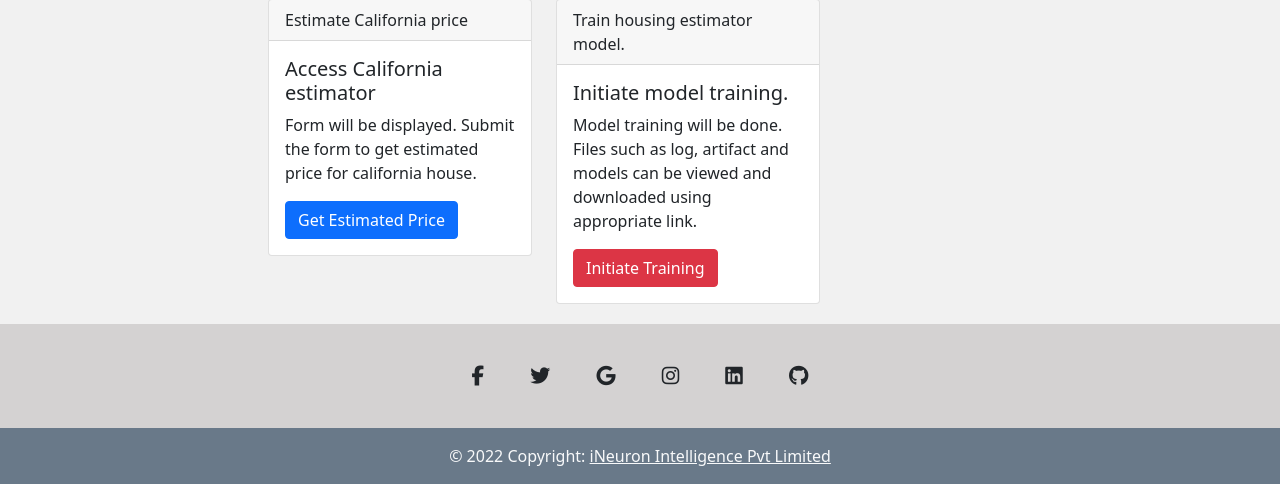
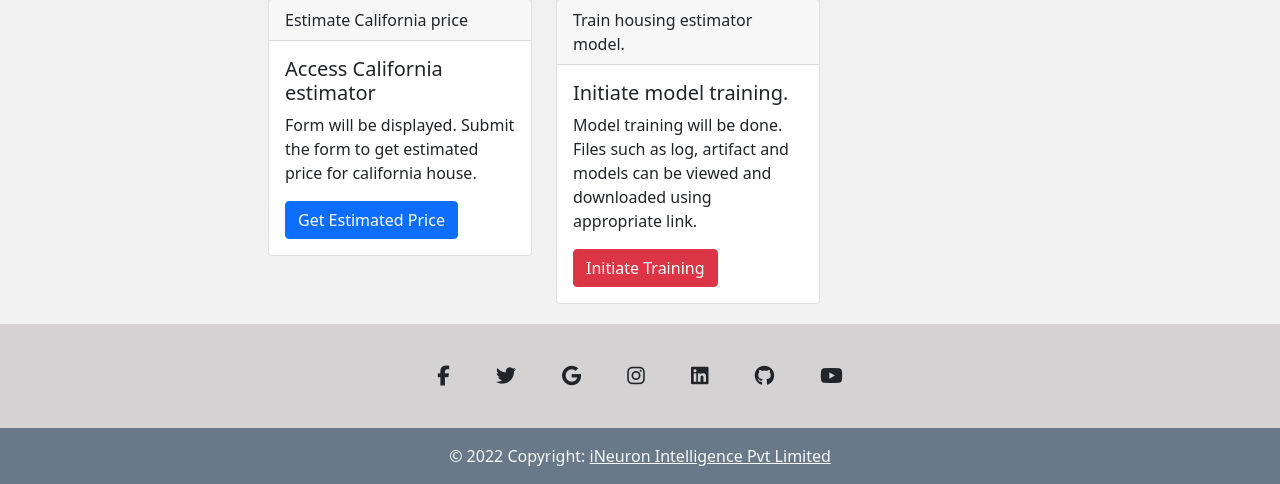
Before and after one commit to amargajula123/MLOps_house_price_project, a Flask app: page / in a window 1280 px wide. Shown: the part 703-1187 px from the top of the page. Run offline with Flask 3, Linux system fonts and the light colour scheme; some libraries are stand-ins or nearby versions.

Commit message:
Deploying ml-regression-app-mlops in Heroku

```diff
--- a/templates/header.html
+++ b/templates/header.html
@@ -136,7 +136,7 @@ table-layout: fixed;
             <!-- Section: Social media -->
             <section class="mb-4">
                 <!-- Facebook -->
-                <a class="btn btn-link btn-floating btn-lg text-dark m-1" href="#!" role="button"
+                <a class="btn btn-link btn-floating btn-lg text-dark m-1" href="https://www.facebook.com/its.amargajula" role="button"
                     data-mdb-ripple-color="dark"><i class="fab fa-facebook-f"></i></a>
 
                 <!-- Twitter -->
@@ -148,15 +148,18 @@ table-layout: fixed;
                     data-mdb-ripple-color="dark"><i class="fab fa-google"></i></a>
 
                 <!-- Instagram -->
-                <a class="btn btn-link btn-floating btn-lg text-dark m-1" href="#!" role="button"
+                <a class="btn btn-link btn-floating btn-lg text-dark m-1" href="https://www.instagram.com/amargajula/" role="button"
                     data-mdb-ripple-color="dark"><i class="fab fa-instagram"></i></a>
 
                 <!-- Linkedin -->
                 <a class="btn btn-link btn-floating btn-lg text-dark m-1" href="#!" role="button"
                     data-mdb-ripple-color="dark"><i class="fab fa-linkedin"></i></a>
                 <!-- Github -->
-                <a class="btn btn-link btn-floating btn-lg text-dark m-1" href="#!" role="button"
+                <a class="btn btn-link btn-floating btn-lg text-dark m-1" href="https://github.com/amargajula123/MLOps_house_price_project" role="button"
                     data-mdb-ripple-color="dark"><i class="fab fa-github"></i></a>
+                <!-- Youtube -->
+                <a class="btn btn-link btn-floating btn-lg text-dark m-1" href="https://www.youtube.com/@gajulaamar9656" role="button"
+                    data-mdb-ripple-color="dark"><i class="fab fa-youtube"></i></a>
             </section>
             <!-- Section: Social media -->
         </div>
```
Also changed, not shown: .github/workflows/main.yaml.
